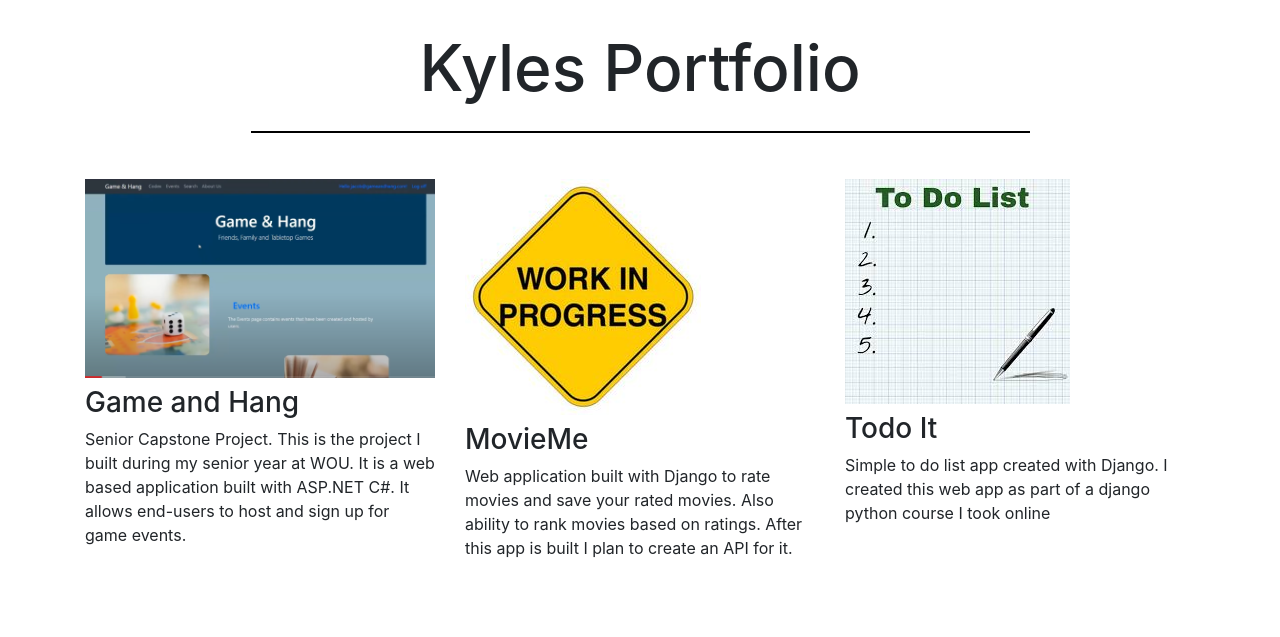
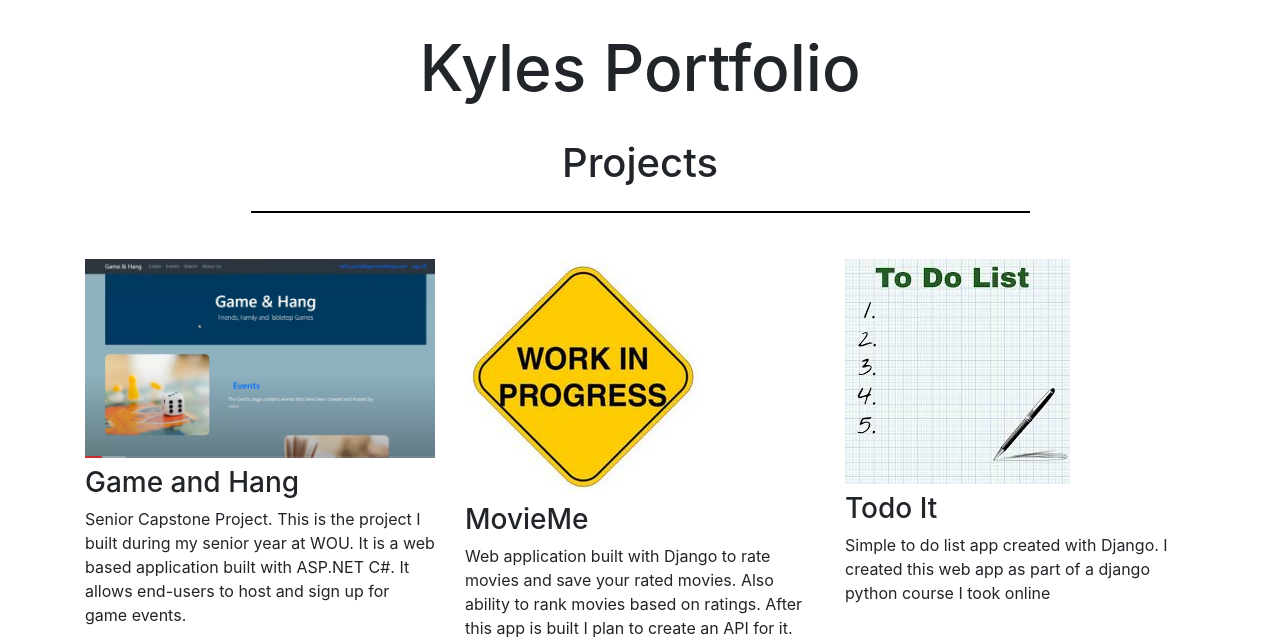
Before and after one commit to ksh0rt/Django-Portfolio, a Django app: page / in a window 1280 px wide. Shown: the part 59-696 px from the top of the page. Run offline with Django 3.2, Linux system fonts and the light colour scheme; data comes from the database, SQL or seed files in the repository.

Commit message:
added project header on homepage

```diff
--- a/portfolio/static/portfolio/home.css
+++ b/portfolio/static/portfolio/home.css
@@ -14,6 +14,10 @@ img.projectpic {
   padding-right: 10px;
 }
 
+#subtitle{
+  font-size: 40px;
+}
+
 @media (min-width: 992px) {
   #title {
     font-size: 4rem;
--- a/portfolio/templates/portfolio/home.html
+++ b/portfolio/templates/portfolio/home.html
@@ -6,7 +6,11 @@
   <link rel="stylesheet" type="text/css" href="{% static 'portfolio/home.css' %}">
 </head>
 <div class="row justify-content-center">
-  <h1 id="title">Kyles Portfolio </h1>
+  <h1 id="title">Kyles Portfolio</h1>
+</div>
+<br>
+<div class="row justify-content-center">
+  <h4 id="subtitle">Projects</h4>
 </div>
 <hr>
 <div class="row" style="padding-top:30px;">
```
